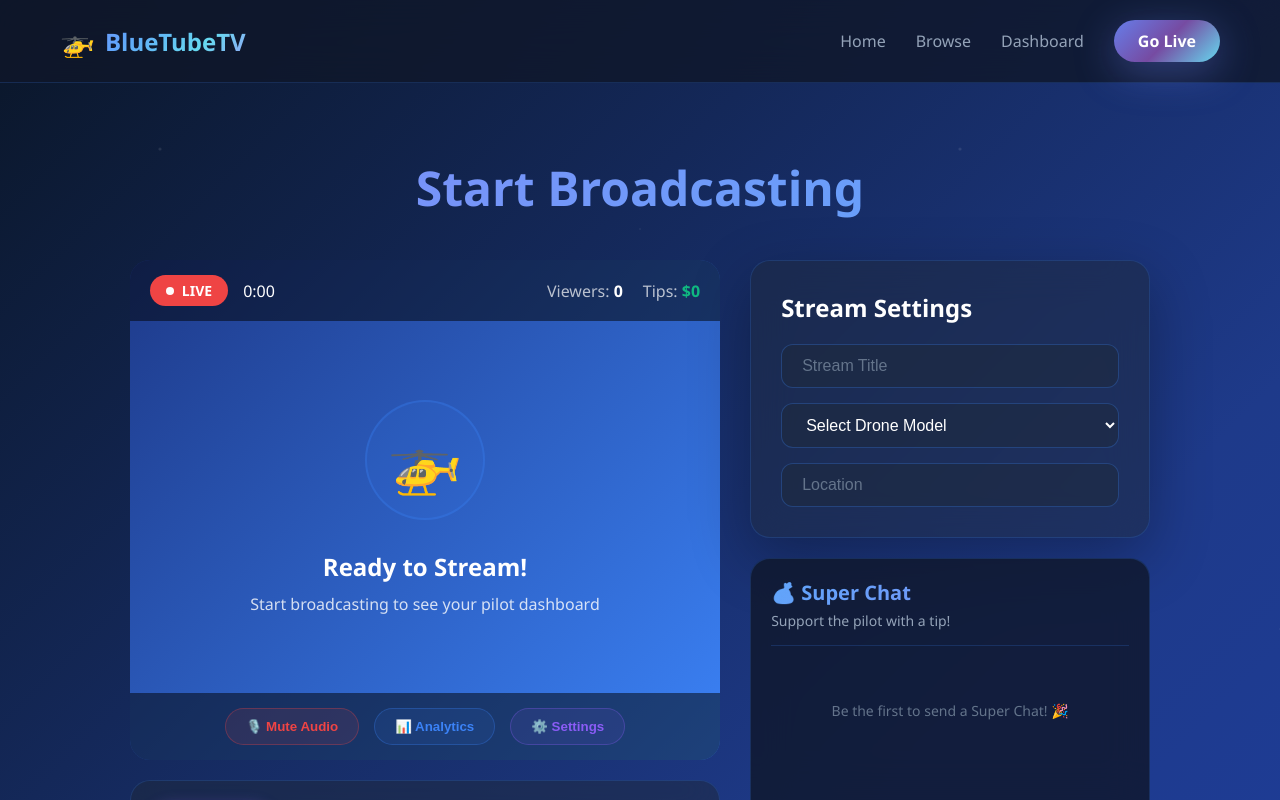
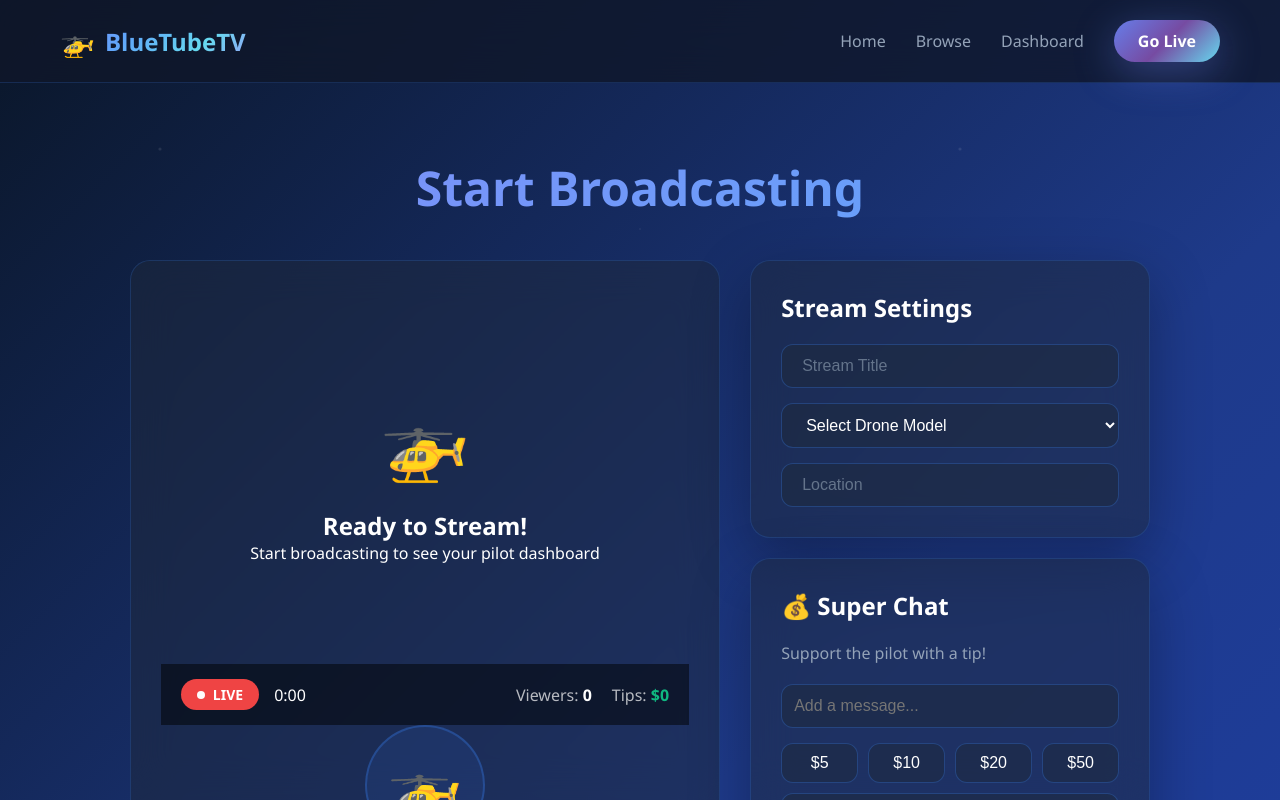
Before and after one commit to gjrob/bluetube-mvp, a Next.js app: page /live in a window 1280 px wide. Built offline with nearby package versions, Linux system fonts and the light colour scheme.

Commit message:
Fix mobile resposiveness SuperChat Fix

```diff
--- a/components/Layout.tsx
+++ b/components/Layout.tsx
@@ -22,6 +22,7 @@ const Layout: React.FC<LayoutProps> = ({ children }) => {
   }, []);
 
   return (
+    <>
       <div className={styles.layout}>
         <Navigation />
         <main className={styles.main}>{children}</main>
@@ -35,6 +36,7 @@ const Layout: React.FC<LayoutProps> = ({ children }) => {
         >
           ☕ Buy me a coffee
         </a>
+      </div>
 
       <footer className={styles.footer}>
         <div className={`${styles.footerContainer} ${isMobile ? styles.footerMobile : styles.footerDesktop}`}>
@@ -55,7 +57,7 @@ const Layout: React.FC<LayoutProps> = ({ children }) => {
           </div>
         </div>
       </footer>
-    </div>
+    </>
   );
 };
 
--- a/components/PilotStreamInterface.js
+++ b/components/PilotStreamInterface.js
@@ -31,14 +31,35 @@ export default function PilotStreamInterface({ streamKey, isLive }) {
 
   return (
     <div style={{
-      background: 'linear-gradient(135deg, #1e3a8a, #3b82f6)',
-      height: '500px',
-      display: 'flex',
-      flexDirection: 'column',
+      background: 'rgba(30, 41, 59, 0.5)',
+      backdropFilter: 'blur(20px)',
+      border: '1px solid rgba(59, 130, 246, 0.2)',
+      borderRadius: '20px',
+      padding: '30px',
       position: 'relative',
-      borderRadius: '20px',
-      overflow: 'hidden'
+      minHeight: '400px'
     }}>
+      {isLive && streamKey ? (
+        // Show video player when live
+        <video
+          controls
+          autoPlay
+          muted
+          style={{
+            width: '100%',
+            borderRadius: '12px',
+            background: '#000'
+          }}
+          src={`https://customer-${process.env.NEXT_PUBLIC_CLOUDFLARE_ACCOUNT_HASH}.cloudflarestream.com/${streamKey}/manifest/video.m3u8`}
+        />
+      ) : (
+        // Show ready state when not live
+        <div style={{ textAlign: 'center', padding: '100px 0' }}>
+          <div style={{ fontSize: '72px', marginBottom: '20px' }}>🚁</div>
+          <h2>Ready to Stream!</h2>
+          <p>Start broadcasting to see your pilot dashboard</p>
+        </div>
+      )}
       {/* Live Status Bar */}
       <div style={{
         background: 'rgba(0, 0, 0, 0.5)',
--- a/components/SuperChat.js
+++ b/components/SuperChat.js
@@ -1,44 +1,52 @@
-// components/SuperChat.js
-import { useState, useEffect } from 'react';
-import io from 'socket.io-client';
+// components/SuperChat.js - COMPLETE WORKING VERSION
+import { useState } from 'react';
 
 export default function SuperChat({ streamId, currentUser, isLive }) {
   const [message, setMessage] = useState('');
-  const [amount, setAmount] = useState(5);
+  const [selectedAmount, setSelectedAmount] = useState(null);
+  const [isProcessing, setIsProcessing] = useState(false);
   const [superChats, setSuperChats] = useState([]);
-  const [isProcessing, setIsProcessing] = useState(false);
-
-  // Quick tip amounts
-  const tipAmounts = [5, 10, 20, 50, 100];
 
   const handleSuperChat = async () => {
-    if (!message.trim() || amount < 5) return;
+    if (!message.trim() || !selectedAmount || isProcessing) return;
 
     setIsProcessing(true);
 
     try {
-      // Create payment intent
       const response = await fetch('/api/super-chat', {
         method: 'POST',
         headers: { 'Content-Type': 'application/json' },
         body: JSON.stringify({
-          amount: amount * 100, // Convert to cents
-          username: currentUser.name,
+          amount: selectedAmount,
           message: message,
-          streamId: streamId
+          streamId: streamId,
+          userId: currentUser?.id || 'anonymous',
+          userName: currentUser?.name || 'Anonymous'
         })
       });
 
       const data = await response.json();
-    if (data.checkoutUrl) {
-      window.location.href = data.checkoutUrl;
-    } else {
-      console.error('No checkout URL received:', data);
-      alert('Payment setup failed');
+
+      if (data.url) {
+        // Open Stripe checkout in new tab
+        window.open(data.url, '_blank');
+
+        // Add to local chat display
+        setSuperChats(prev => [...prev, {
+          id: Date.now(),
+          amount: selectedAmount,
+          message: message,
+          userName: currentUser?.name || 'Anonymous',
+          timestamp: new Date()
+        }]);
+
+        // Clear form
+        setMessage('');
+        setSelectedAmount(null);
       }
-  } catch (err) {
-    console.error('SuperChat error:', err);
-    alert('Something went wrong');
+    } catch (error) {
+      console.error('SuperChat error:', error);
+      alert('Failed to process tip. Please try again.');
     } finally {
       setIsProcessing(false);
     }
@@ -46,229 +54,161 @@ export default function SuperChat({ streamId, currentUser, isLive }) {
 
   return (
     <div style={{
-    background: 'rgba(15, 23, 42, 0.8)',
+      background: 'rgba(30, 41, 59, 0.5)',
       backdropFilter: 'blur(20px)',
       border: '1px solid rgba(59, 130, 246, 0.2)',
       borderRadius: '20px',
-    padding: '20px',
-    height: '600px',
-    display: 'flex',
-    flexDirection: 'column'
-  }}>
-    {/* Header */}
-    <div style={{
-      borderBottom: '1px solid rgba(59, 130, 246, 0.2)',
-      paddingBottom: '15px',
-      marginBottom: '15px'
+      padding: '30px',
+      boxShadow: '0 20px 60px rgba(0, 0, 0, 0.3)'
     }}>
       <h3 style={{
-        margin: 0,
-        fontSize: '20px',
-        fontWeight: '600',
-        background: 'linear-gradient(135deg, #60a5fa, #818cf8)',
-        WebkitBackgroundClip: 'text',
-        WebkitTextFillColor: 'transparent'
+        fontSize: '24px',
+        marginBottom: '20px',
+        display: 'flex',
+        alignItems: 'center',
+        gap: '10px'
       }}>
         💰 Super Chat
       </h3>
-      <p style={{
-        margin: '5px 0 0 0',
-        fontSize: '14px',
-        color: '#94a3b8'
-      }}>
+
+      <p style={{ color: '#94a3b8', marginBottom: '20px' }}>
         Support the pilot with a tip!
       </p>
-    </div>
 
-      {/* Super Chats List */}
+      {/* Recent Super Chats Display */}
+      {superChats.length > 0 && (
         <div style={{
-        flex: 1,
+          maxHeight: '200px',
           overflowY: 'auto',
-        marginBottom: '15px'
+          marginBottom: '20px',
+          padding: '10px',
+          background: 'rgba(0, 0, 0, 0.2)',
+          borderRadius: '10px'
         }}>
-        {superChats.length === 0 ? (
-          <div style={{
-            textAlign: 'center',
-            color: '#64748b',
-            padding: '40px',
-            fontSize: '14px'
+          {superChats.map(chat => (
+            <div key={chat.id} style={{
+              padding: '10px',
+              marginBottom: '10px',
+              background: 'linear-gradient(135deg, rgba(251, 191, 36, 0.2), rgba(245, 158, 11, 0.2))',
+              border: '1px solid rgba(251, 191, 36, 0.5)',
+              borderRadius: '8px'
             }}>
-            Be the first to send a Super Chat! 🎉
-          </div>
-        ) : (
-          superChats.map(chat => (
-            <div key={chat.id} style={{
-              background: amount >= 50
-                ? 'linear-gradient(135deg, #fbbf24, #f59e0b)'
-                : 'rgba(59, 130, 246, 0.1)',
-              border: '1px solid rgba(59, 130, 246, 0.3)',
-              borderRadius: '12px',
-              padding: '12px',
-              marginBottom: '10px',
-              animation: 'slideIn 0.3s ease-out'
-            }}>
-              <div style={{
-                display: 'flex',
-                justifyContent: 'space-between',
-                alignItems: 'center',
-                marginBottom: '8px'
-              }}>
-                <span style={{
-                  fontWeight: '600',
-                  color: amount >= 50 ? '#000' : '#60a5fa'
-                }}>
-                  🦈 {chat.username}
+              <div style={{ display: 'flex', justifyContent: 'space-between', marginBottom: '5px' }}>
+                <span style={{ fontWeight: 'bold', color: '#fbbf24' }}>
+                  🦈 {chat.userName}
                 </span>
-                <span style={{
-                  background: amount >= 50
-                    ? 'rgba(0, 0, 0, 0.2)'
-                    : 'rgba(16, 185, 129, 0.2)',
-                  color: amount >= 50 ? '#000' : '#10b981',
-                  padding: '4px 12px',
-                  borderRadius: '20px',
-                  fontSize: '14px',
-                  fontWeight: '600'
-                }}>
+                <span style={{ color: '#10b981', fontWeight: 'bold' }}>
                   ${chat.amount}
                 </span>
               </div>
-              <p style={{
-                margin: 0,
-                fontSize: '14px',
-                color: amount >= 50 ? '#000' : '#e2e8f0'
+              <p style={{ margin: 0, color: 'white' }}>{chat.message}</p>
+            </div>
+          ))}
+        </div>
+      )}
+
+      {/* Input Form */}
+      <form onSubmit={(e) => {
+        e.preventDefault();
+        handleSuperChat();
       }}>
-                {chat.message}
-              </p>
-            </div>
-          ))
-        )}
-      </div>
-
-      {/* Input Section */}
+        {/* Message Input */}
         <input
           type="text"
           placeholder="Add a message..."
           value={message}
           onChange={(e) => setMessage(e.target.value)}
-  onKeyPress={(e) => {
-    if (e.key === 'Enter') {
-      e.preventDefault();
-      e.stopPropagation();
-        handleSuperChat();
-    }
-  }}
+          disabled={isProcessing}
           style={{
-    flex: 1,
+            width: '100%',
             background: 'rgba(30, 41, 59, 0.5)',
             border: '1px solid rgba(59, 130, 246, 0.3)',
             color: 'white',
             padding: '12px',
             borderRadius: '12px',
-    fontSize: '14px',
+            fontSize: '16px',
+            marginBottom: '15px',
             outline: 'none'
           }}
         />
 
-        {/* Amount Selector */}
+        {/* Amount Selection */}
         <div style={{
           display: 'flex',
-          gap: '8px',
-          marginBottom: '12px'
+          gap: '10px',
+          marginBottom: '20px',
+          flexWrap: 'wrap'
         }}>
-          {tipAmounts.map(tipAmount => (
+          {[5, 10, 20, 50, 100].map(amount => (
             <button
-              key={tipAmount}
-              onClick={() => setAmount(tipAmount)}
+              key={amount}
+              type="button"
+              onClick={() => setSelectedAmount(amount)}
+              disabled={isProcessing}
               style={{
-                flex: 1,
-                background: amount === tipAmount
-                  ? 'linear-gradient(135deg, #60a5fa, #818cf8)'
+                background: selectedAmount === amount
+                  ? 'linear-gradient(135deg, #3b82f6, #60a5fa)'
                   : 'rgba(30, 41, 59, 0.5)',
-                border: amount === tipAmount
-                  ? '2px solid #60a5fa'
-                  : '1px solid rgba(59, 130, 246, 0.2)',
+                border: '1px solid rgba(59, 130, 246, 0.3)',
                 color: 'white',
-                padding: '8px',
-                borderRadius: '8px',
-                cursor: 'pointer',
-                fontSize: '14px',
-                fontWeight: amount === tipAmount ? '600' : '400',
-                transition: 'all 0.2s ease'
+                padding: '10px 20px',
+                borderRadius: '12px',
+                fontSize: '16px',
+                cursor: isProcessing ? 'not-allowed' : 'pointer',
+                transition: 'all 0.2s',
+                flex: '1',
+                minWidth: '60px'
               }}
             >
-              ${tipAmount}
+              ${amount}
             </button>
           ))}
         </div>
 
-        {/* Message Input */}
-        <div style={{
-          display: 'flex',
-          gap: '8px'
-        }}>
-          <input
-            type="text"
-            value={message}
-            onChange={(e) => setMessage(e.target.value)}
-            placeholder="Add a message..."
-            maxLength={200}
+        {/* Send Button */}
+        <button
+          type="submit"
+          disabled={!message.trim() || !selectedAmount || isProcessing}
           style={{
-              flex: 1,
-              background: 'rgba(30, 41, 59, 0.5)',
-              border: '1px solid rgba(59, 130, 246, 0.3)',
-              color: 'white',
-              padding: '12px',
-              borderRadius: '12px',
-              fontSize: '14px',
-              outline: 'none'
-            }}
-            onKeyPress={(e) => {
-              if (e.key === 'Enter' && !isProcessing) {
-
-                handleSuperChat();
-              }
-            }}
-          />
-
-<button
-  onClick={handleSuperChat}
-  disabled={isProcessing || !message.trim()}
-  style={{
-    background: isProcessing
-      ? 'rgba(100, 116, 139, 0.5)'
+            background: (!message.trim() || !selectedAmount || isProcessing)
+              ? 'rgba(107, 114, 128, 0.5)'
               : 'linear-gradient(135deg, #10b981, #059669)',
             color: 'white',
             border: 'none',
-    padding: '12px 24px',
+            padding: '15px',
             borderRadius: '12px',
-    fontSize: '16px',
+            fontSize: '18px',
             fontWeight: '600',
-    cursor: isProcessing ? 'not-allowed' : 'pointer',
+            cursor: (!message.trim() || !selectedAmount || isProcessing)
+              ? 'not-allowed'
+              : 'pointer',
+            width: '100%',
             display: 'flex',
             alignItems: 'center',
-    gap: '8px',
-    boxShadow: isProcessing
-      ? 'none'
-      : '0 4px 20px rgba(16, 185, 129, 0.3)',
-    transition: 'all 0.2s ease'
+            justifyContent: 'center',
+            gap: '10px',
+            transition: 'all 0.2s'
           }}
         >
-  {isProcessing ? '⏳' : '💰'}
-  Send
+          {isProcessing ? (
+            <>⏳ Processing...</>
+          ) : (
+            <>💰 Send ${selectedAmount || '0'}</>
+          )}
         </button>
-              <style jsx>{`
-                @keyframes slideIn {
-                  from {
-                    opacity: 0;
-                    transform: translateY(-10px);
-                  }
-                  to {
-                    opacity: 1;
-                    transform: translateY(0);
-                  }
-                }
-              `}</style>
-            </div>
+      </form>
+
+      {/* Tip Display */}
+      {!superChats.length && (
+        <p style={{
+          textAlign: 'center',
+          color: '#64748b',
+          marginTop: '20px',
+          fontSize: '14px'
+        }}>
+          Be the first to send a Super Chat! 🎉
+        </p>
+      )}
     </div>
   );
 }
--- a/styles/globals.css
+++ b/styles/globals.css
@@ -198,3 +198,28 @@ body {
 .error-container, [class*="error-boundary"] {
   display: none !important;
 }
+* {
+  box-sizing: border-box;
+}
+
+body {
+  margin: 0;
+  padding: 0;
+  overflow-x: hidden; /* Prevent horizontal scroll */
+}
+
+/* Mobile-first approach */
+@media (max-width: 768px) {
+  .container {
+    padding: 10px !important;
+  }
+
+  h1 {
+    font-size: 2rem !important;
+  }
+
+  button {
+    width: 100% !important;
+    font-size: 1rem !important;
+  }
+}
```
Also changed, not shown: pages/_document.js (+1 -0 lines), pages/index.js (+7 -4 lines), pages/watch/[id].js (+30 -21 lines). Lines whose indentation alone changed are shown as unchanged.
